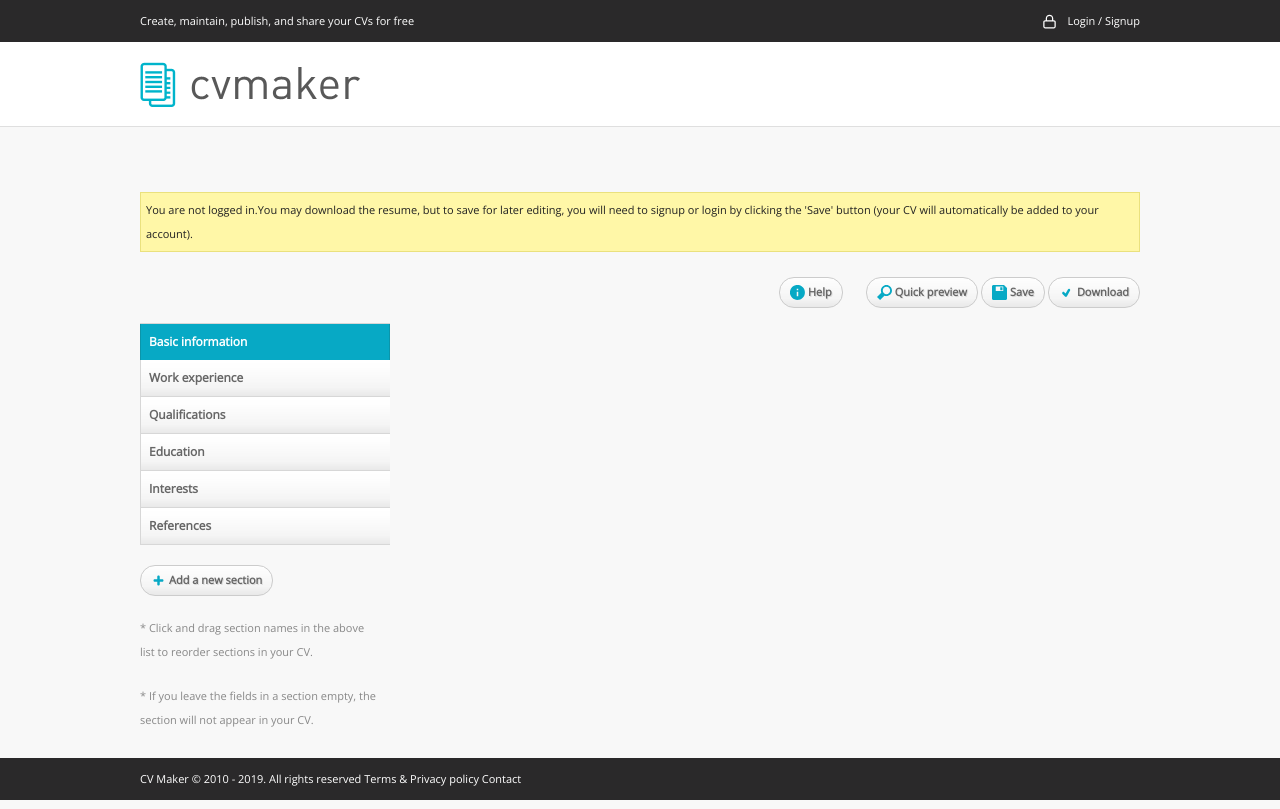
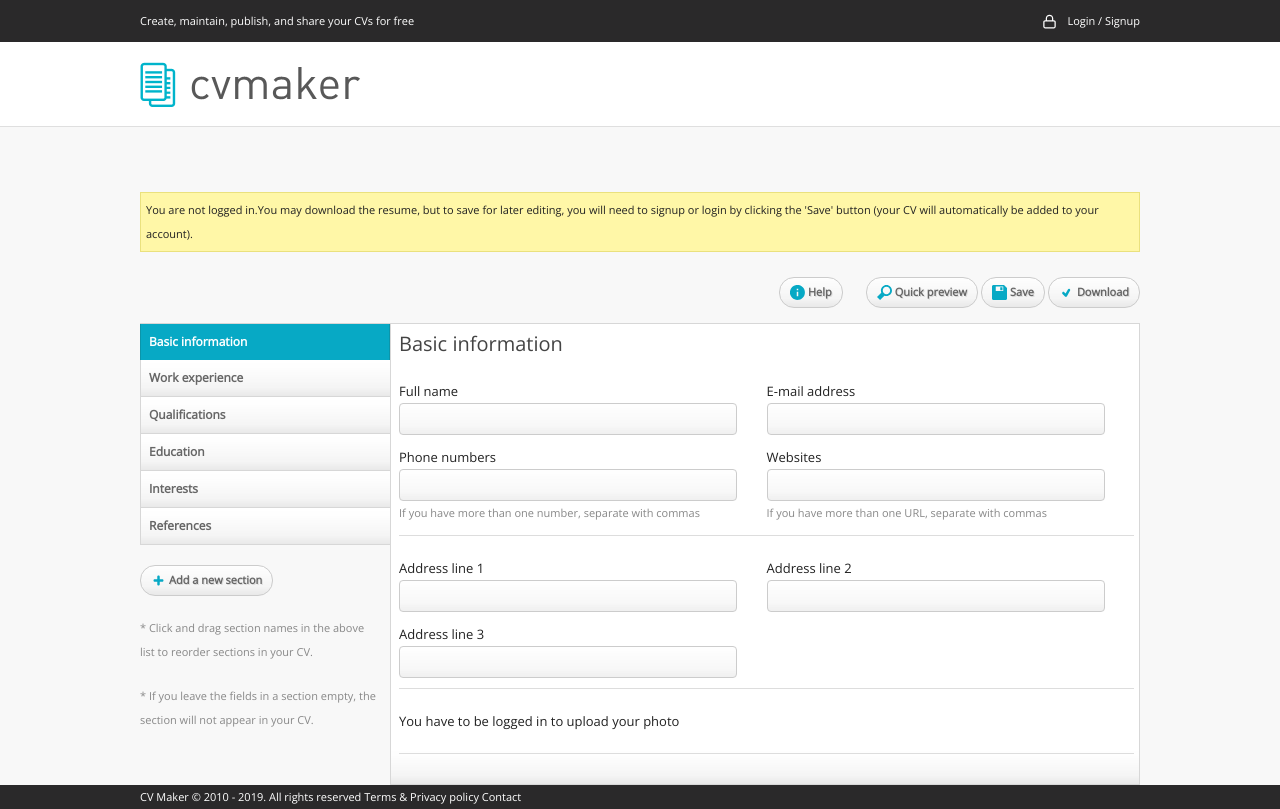
Before and after one commit to minhnguyen-acazia/cvmaker-client, a React (Create React App) app: page / in a window 1280 px wide. Built offline with nearby package versions, Linux system fonts and the light colour scheme.

Commit message:
Adding form work experience

```diff
--- /dev/null
+++ b/src/components/forms/form-basic-information.jsx
@@ -0,0 +1,49 @@
+import React from 'react'
+import { FormBlueprint } from './form-blueprint'
+
+export function FormBasicInformation({ title }) {
+  return (
+    <FormBlueprint title={title}>
+      <div className='field'>
+        <label>Full name</label>
+        <input maxLength='100' type='text' name='fullName' />
+      </div>
+      <div className='field'>
+        <label>E-mail address</label>
+        <input maxLength='100' type='email' name='email' />
+      </div>
+      <div className='field'>
+        <label>Phone numbers</label>
+        <input maxLength='100' type='tel' name='phoneNumber' />
+        <span className="info">If you have more than one number, separate with commas</span>
+      </div>
+      <div className='field'>
+        <label>Websites</label>
+        <input maxLength='100' type='text' name='websites' />
+        <span className="info">If you have more than one URL, separate with commas</span>
+      </div>
+
+      <hr />
+
+      <div className='field'>
+        <label>Address line 1</label>
+        <input maxLength='100' type='text' name='address1' />
+      </div>
+      <div className='field'>
+        <label>Address line 2</label>
+        <input maxLength='100' type='text' name='address2' />
+      </div>
+      <div className='field'>
+        <label>Address line 3</label>
+        <input maxLength='100' type='text' name='address3' />
+      </div>
+
+      <hr />
+
+      You have to be logged in to upload your photo
+
+      <hr />
+
+    </FormBlueprint>
+  )
+}
--- /dev/null
+++ b/src/components/forms/form-blueprint.jsx
@@ -0,0 +1,13 @@
+import React from 'react'
+import './form-blueprint.scss'
+
+export function FormBlueprint({ title, children }) {
+  return (
+    <form className='form-blueprint'>
+      <h2 className='title'>
+        <span className='name'>{title}</span>
+      </h2>
+      {children}
+    </form>
+  )
+}
--- /dev/null
+++ b/src/components/forms/form-blueprint.scss
@@ -0,0 +1,61 @@
+@import '../../assets/styles/colors';
+
+.form-blueprint {
+  background: $color-white url(../../assets/images/bg_button.png) repeat-x bottom left;
+  padding: 5px 5px 10px 8px;
+  width: 75%;
+  border: 1px solid #d7d7d7;
+
+  .title {
+    font-size: 20px;
+    line-height: 30px;
+    margin: 0 0 20px 0;
+    overflow: hidden;
+    white-space: nowrap;
+    width: 100%;
+    text-overflow: ellipsis;
+    letter-spacing: 0;
+    color: #444;
+
+    .name {
+      float: left;
+      width: 94%;
+    }
+  }
+
+  .field {
+    width: 50%;
+    float: left;
+    margin: 0 0 10px 0;
+
+    .label {
+      font-weight: bold;
+      display: block;
+      color: #777;
+    }
+
+    input {
+      width: 92%;
+      background: $color-white url(../../assets/images/bg_input.png) repeat-x bottom left;
+      font-family: 'Open Sans','Helvetica Neue',Helvetica,Arial;
+      font-size: 13px;
+      padding: 6px;
+      border: 1px solid #ccc;
+      border-radius: 4px;
+    }
+
+    .info {
+      display: block;
+      font-size: 11px;
+      color: #888;
+    }
+  }
+
+  hr {
+    background: #ddd;
+    height: 1px;
+    clear: both;
+    margin: 20px 0 20px 0;
+    border: 0;
+  }
+}
--- /dev/null
+++ b/src/components/forms/form-work-experience.jsx
@@ -0,0 +1,31 @@
+import React from 'react'
+import { FormBlueprint } from './form-blueprint'
+
+export function FormWorkExperience({ title }) {
+  return (
+    <FormBlueprint title={title}>
+      <div className='field'>
+        <label>Job title</label>
+        <input maxLength='100' type='text' name='jobTitle' />
+      </div>
+      <div className='field'>
+        <label>Company name</label>
+        <input maxLength='100' type='text' name='companyName' />
+      </div>
+      <div className='field'>
+        <label>Start date</label>
+        <input maxLength='100' type='text' name='startDate' />
+        <span className='info'>Eg: Jan 2005</span>
+      </div>
+      <div className='field'>
+        <label>End date</label>
+        <input maxLength='100' type='text' name='endDate' />
+        <span className='info'>Eg: Jan 2009, or Present</span>
+      </div>
+      <div className='field'>
+        <label>Other information</label>
+
+      </div>
+    </FormBlueprint>
+  )
+}
--- a/src/routes/guest/create-cv-guest/create-cv-guest.jsx
+++ b/src/routes/guest/create-cv-guest/create-cv-guest.jsx
@@ -5,29 +5,36 @@ import { GuestLayout } from '../guest-layout'
 import { Button } from '../../../components/button/button'
 import { modals } from '../../../components/modals/modal-registry'
 import { AddSection } from '../../../components/modals/add-section/add-section'
+import { FormBasicInformation } from '../../../components/forms/form-basic-information'
+import { FormWorkExperience } from '../../../components/forms/form-work-experience'
 
 export class CreateCVGuest extends Component {
   state = {
     options: [{
       name: 'Basic information',
-      original: true
+      original: true,
+      selected: true
     }, {
       name: 'Work experience',
-      original: true
+      original: true,
+      selected: false
     }, {
       name: 'Qualifications',
-      original: true
+      original: true,
+      selected: false
     }, {
       name: 'Education',
-      original: true
+      original: true,
+      selected: false
     }, {
       name: 'Interests',
-      original: true
+      original: true,
+      selected: false
     }, {
       name: 'References',
-      original: true
-    }],
-    activeIndex: 0
+      original: true,
+      selected: false
+    }]
   }
 
   attemptAddSection = () => {
@@ -44,12 +51,15 @@ export class CreateCVGuest extends Component {
     })
   }
 
-  renderSortableOptions = (options, activeIndex) => {
+  renderSortableOptions = (options) => {
     return (
       <ul className='sortable-options'>
         {options.map((option, idx) => (
-          <li className={classnames('option', idx === activeIndex && 'selected')} key={idx} onClick={() => {
-            this.setState({activeIndex: idx})
+          <li className={classnames('option', option.selected && 'selected')} key={idx} onClick={() => {
+            this.setState({options: options.map((innerOption, innerIdx) => {
+              innerOption.selected = innerIdx === idx
+              return innerOption
+            })})
           }}>
             {option.name}
           </li>
@@ -58,8 +68,22 @@ export class CreateCVGuest extends Component {
     )
   }
 
+  renderForm = () => {
+    let { options } = this.state
+    options = options.filter(option => option.selected)
+    const { name } = options[0]
+    switch (name) {
+      case ('Basic information'):
+        return <FormBasicInformation title={name} />
+      case 'Work experience':
+        return <FormWorkExperience title={name} />
+      default:
+        return
+    }
+  }
+
   render() {
-    const { options, activeIndex } = this.state
+    const { options } = this.state
 
     return (
       <GuestLayout content={(
@@ -76,11 +100,12 @@ export class CreateCVGuest extends Component {
           </div>
           <div className='main-form'>
             <div className='options'>
-              {this.renderSortableOptions(options, activeIndex)}
+              {this.renderSortableOptions(options)}
               <Button type='add' className='add' text='Add a new section' onClick={this.attemptAddSection} />
               <p className='msg'>* Click and drag section names in the above list to reorder sections in your CV.</p>
               <p className='msg'>* If you leave the fields in a section empty, the section will not appear in your CV.</p>
             </div>
+            {this.renderForm()}
           </div>
         </div>
       )} />
--- a/src/routes/guest/create-cv-guest/create-cv-guest.scss
+++ b/src/routes/guest/create-cv-guest/create-cv-guest.scss
@@ -26,6 +26,7 @@
   }
 
   .main-form {
+    display: flex;
 
     .options {
       width: 25%;
```
Also changed, not shown: src/assets/images/bg_input.png (added), src/components/forms/form-basic-information.scss (added), src/components/forms/form-work-experience.scss (added).
